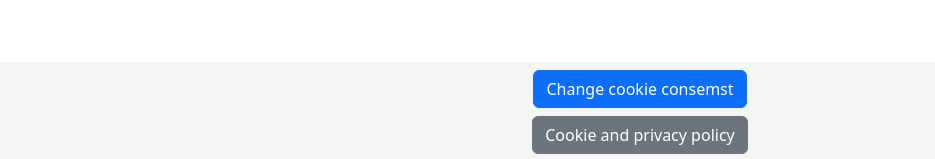
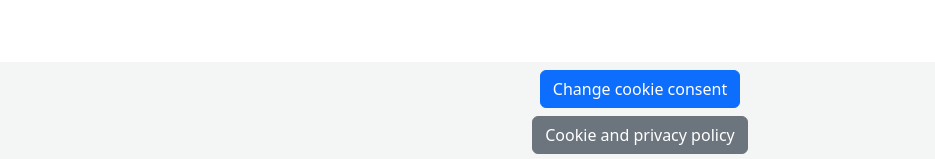
Before and after one commit to klundqp/FitnessStuff, a Vue app in the folder fitnessstuff/: page /cookie-og-privatlivspolitik in a window 1280 px wide. Shown: the part 638-797 px from the top of the page, without its empty margins (0-935 px from the left). Built offline with nearby package versions, Linux system fonts and the light colour scheme.

Commit message:
Fix imports and spelling

```diff
--- a/fitnessstuff/src/App.vue
+++ b/fitnessstuff/src/App.vue
@@ -1,6 +1,6 @@
 <script setup lang="ts">
 import Footer from "./components/Footer.vue"
-import NavigationBar from "./components/bootstrap/Navigation/NavigationBar.vue"
+import NavigationBar from "./components/Bootstrap/Navigation/NavigationBar.vue"
 </script>
 
 <template>
--- a/fitnessstuff/src/components/Footer.vue
+++ b/fitnessstuff/src/components/Footer.vue
@@ -6,7 +6,7 @@ import AudioButton from "@/components/AudioButton.vue"
     <div id="container">
         <div id="cookies">
             <div id="cookies--cookies">
-            <audio-button class="mt-2" text="Change cookie consemst"></audio-button>
+            <audio-button class="mt-2" text="Change cookie consent"></audio-button>
             <button class="btn btn-secondary mt-2 mb-2">
               <router-link class="cookie-link"  to="/cookie-og-privatlivspolitik/">Cookie and privacy policy</router-link>
             </button>
--- a/fitnessstuff/src/router/index.ts
+++ b/fitnessstuff/src/router/index.ts
@@ -7,19 +7,19 @@ const router = createRouter({
       path: "/",
       name: "Overview",
       meta: { securedRoute: true },
-      component: () => import("../Views/ExcerciseOverview.vue"),
+      component: () => import("../views/ExcerciseOverview.vue"),
     },
     {
       path: "/exercise/:id",
       name: "ExercisePage",
       meta: { securedRoute: true },
-      component: () => import("../Views/ExcercisePage.vue"),
+      component: () => import("../views/ExcercisePage.vue"),
     },
     {
       path: "/cookie-og-privatlivspolitik/",
       name: "CookiePage",
       meta: { securedRoute: true },
-      component: () => import("../Views/CookiePage.vue"),
+      component: () => import("../views/CookiePage.vue"),
     }
   ],
   linkActiveClass: "active",
```
